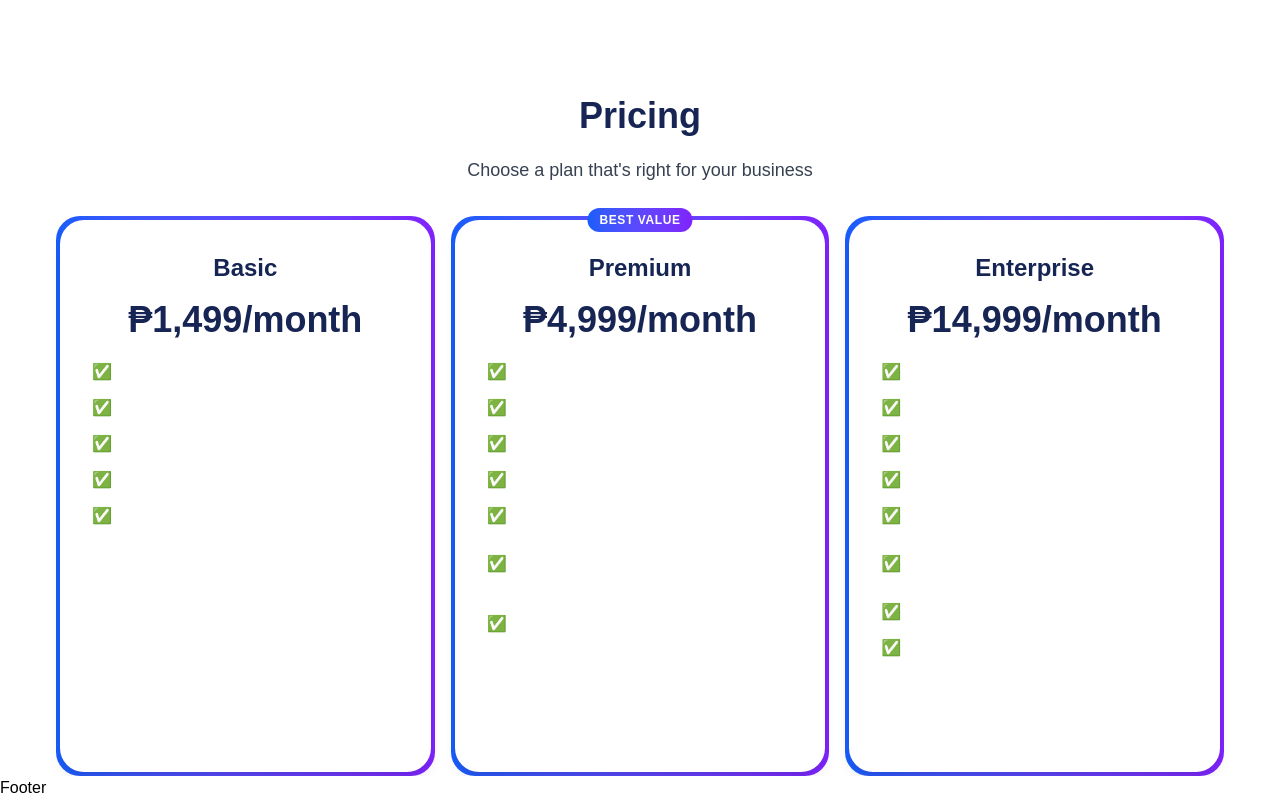
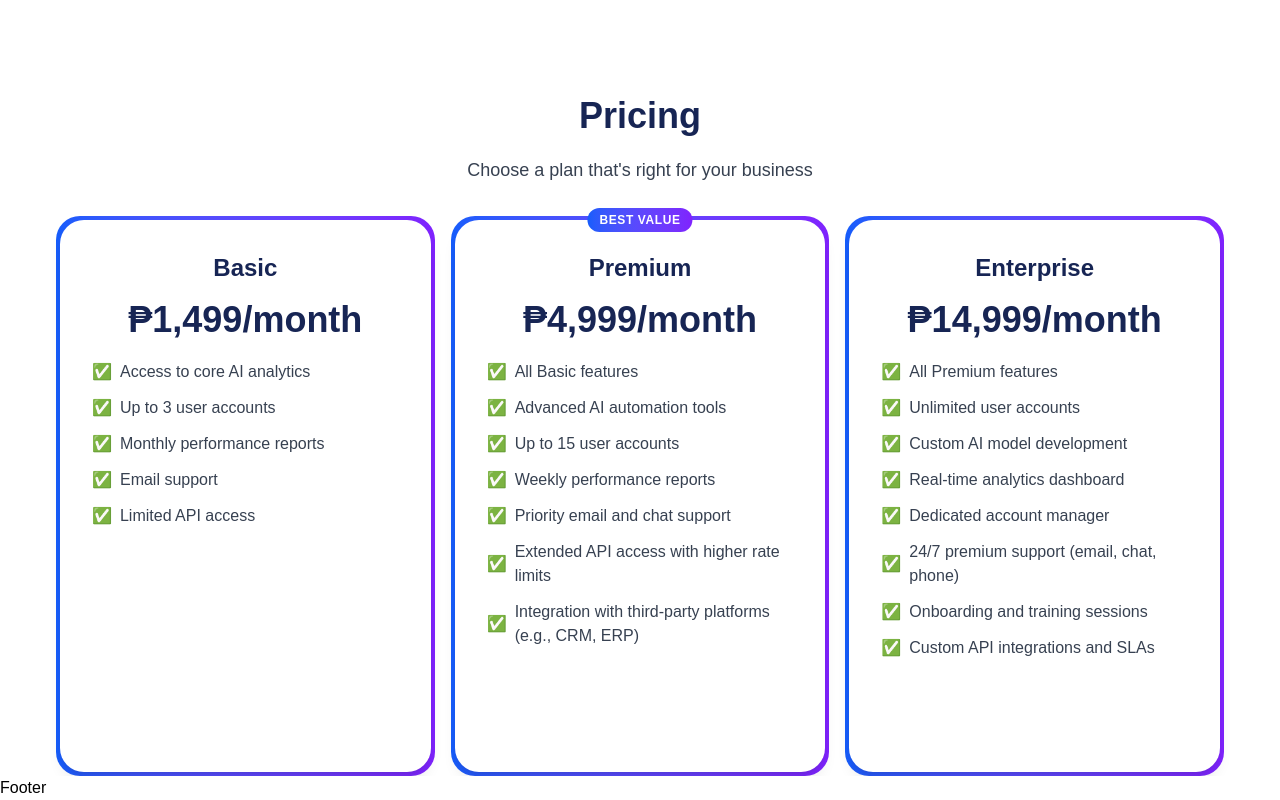
Before and after one commit to arvinbuid/modern-landing-page, a React (Vite) app: page / in a window 1280 px wide. Shown: the part 2336-3136 px from the top of the page. Built offline with nearby package versions, Linux system fonts and the light colour scheme.

Commit message:
Update Pricing component code.

```diff
--- a/src/components/sections/Pricing.tsx
+++ b/src/components/sections/Pricing.tsx
@@ -34,7 +34,7 @@ const Pricing = () => {
                                         {plan.features.map((feature, keyFeature) => (
                                             <li key={keyFeature} className="flex items-center gap-2">
                                                 <span className="text-primary">✅ </span>
-                                                <span>{feature} </span>
+                                                <span className="text-heading-3">{feature} </span>
                                             </li>
                                         ))}
                                     </ul>
```
